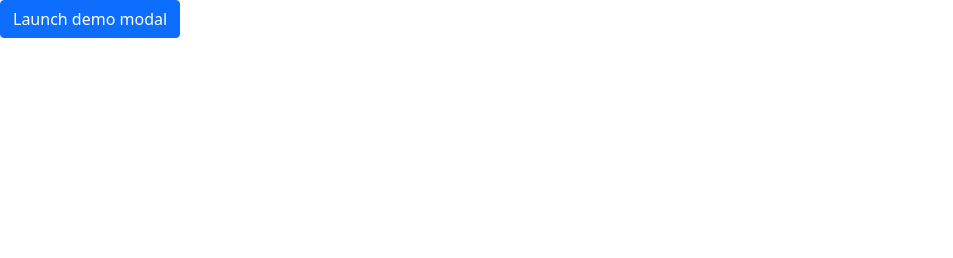
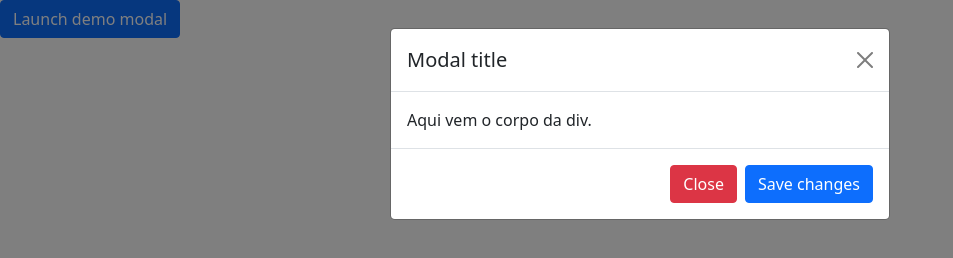
Before and after one commit to kelyAna/lms, a plain HTML site: page 6 - Bootstrap/exemplo-modal.html in a window 1280 px wide. Shown: the whole page, without its empty margins (0-953 px from the left). Drawn offline with nearby package versions, Linux system fonts and the light colour scheme.

Commit message:
Add action of the modal

```diff
--- a/6 - Bootstrap/exemplo-modal.html
+++ b/6 - Bootstrap/exemplo-modal.html
@@ -25,10 +25,10 @@
                     <button type="button" class="btn-close" data-bs-dismiss="modal" aria-label="Close"></button>
                 </div>
                 <div class="modal-body">
-                    ...
+                    Aqui vem o corpo da div.
                 </div>
                 <div class="modal-footer">
-                    <button type="button" class="btn btn-secondary" data-bs-dismiss="modal">Close</button>
+                    <button type="button" class="btn btn-danger" data-bs-dismiss="modal">Close</button>
                     <button type="button" class="btn btn-primary">Save changes</button>
                 </div>
             </div>
@@ -36,8 +36,14 @@
     </div>
 
     <script src="https://cdn.jsdelivr.net/npm/bootstrap@5.0.0-beta3/dist/js/bootstrap.bundle.min.js"
-        integrity="sha384-JEW9xMcG8R+pH31jmWH6WWP0WintQrMb4s7ZOdauHnUtxwoG2vI5DkLtS3qm9Ekf"
-        crossorigin="anonymous"></script>
+        integrity="sha384-JEW9xMcG8R+pH31jmWH6WWP0WintQrMb4s7ZOdauHnUtxwoG2vI5DkLtS3qm9Ekf" crossorigin="anonymous">
+    </script>
+
+    <script>
+        let modal = new bootstrap.Modal(document.getElementById("exampleModal"))
+        console.log(modal)
+        modal.show()
+    </script>
 </body>
 
 </html>
```
